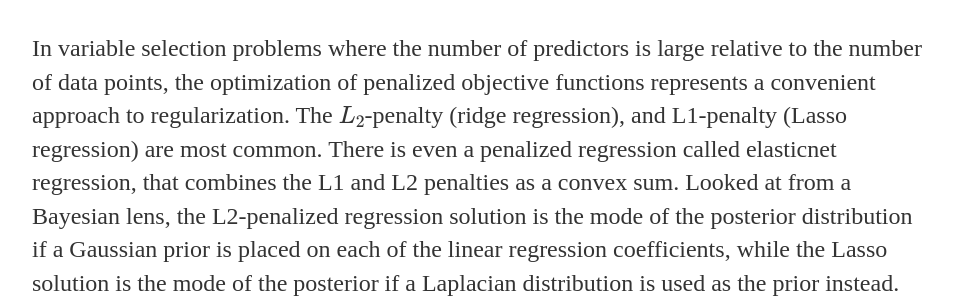
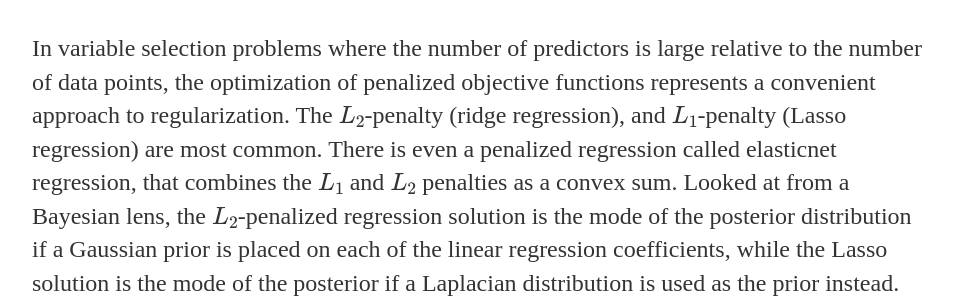
Before and after one commit to bayesianobserver/bayesianobserver.github.io, a Jekyll site: the page built from _posts/2021-01-24-spike-and-slab-priors.md, in a window 1280 px wide. Shown: the part 223-530 px from the top of the page, without its empty margins (160-1113 px from the left). Built offline with Jekyll 4.4.1, drawn with Linux system fonts in a browser that asks for light colours; formulas are drawn with MathJax 3; a script that is not in the unit is left out; some of the changed text lies outside the part shown.

Commit message:
Update 2021-01-24-spike-and-slab-priors.md

```diff
--- a/_posts/2021-01-24-spike-and-slab-priors.md
+++ b/_posts/2021-01-24-spike-and-slab-priors.md
@@ -5,9 +5,11 @@
 mathjax: true
 ---
 
-In variable selection problems where the number of predictors is large relative to the number of data points, the optimization of penalized objective functions represents a convenient approach to regularization. The $L_2$-penalty (ridge regression), and L1-penalty (Lasso regression) are most common. There is even a penalized regression called elasticnet regression, that combines the L1 and L2 penalties as a convex sum. Looked at from a Bayesian lens, the L2-penalized regression solution is the mode of the posterior distribution if a Gaussian prior is placed on each of the linear regression coefficients, while the Lasso solution is the mode of the posterior if a Laplacian distribution is used as the prior instead. The Laplacian distribution, being non-differentiable at 0, is peakier than the Gaussian distribution, and as a result it results in a sparse solution.
+In variable selection problems where the number of predictors is large relative to the number of data points, the optimization of penalized objective functions represents a convenient approach to regularization. The $L_2$-penalty (ridge regression), and $L_1$-penalty (Lasso regression) are most common. There is even a penalized regression called elasticnet regression, that combines the $L_1$ and $L_2$ penalties as a convex sum. Looked at from a Bayesian lens, the $L_2$-penalized regression solution is the mode of the posterior distribution if a Gaussian prior is placed on each of the linear regression coefficients, while the Lasso solution is the mode of the posterior if a Laplacian distribution is used as the prior instead. The Laplacian distribution, being non-differentiable at 0, is peakier than the Gaussian distribution, and as a result it results in a sparse solution.
 
-The Lasso or L1-penalty is really a relaxation to the original problem of variable selection, which requires a L0-penalty (the L0 norm of the coefficient vector is the number of non-zero coefficients). However, appending the L0 norm to the standard linear regression objective function destroys the convexity of the optimization problem. The L1-norm is the smallest norm that preserves convexity in the penalized objective function, while serving as a convenient relaxation to the L0 norm.
+![](/assets/spikeslab.png)
+
+The Lasso or $L_1$-penalty is really a relaxation to the original problem of variable selection, which requires a $L_0$-penalty (the $L_0$ norm of the coefficient vector is the number of non-zero coefficients). However, appending the $L_0$ norm to the standard linear regression objective function destroys the convexity of the optimization problem. The $L_1$-norm is the smallest norm that preserves convexity in the penalized objective function, while serving as a convenient relaxation to the $L_0$ norm.
 
 A spike-and-slab distribution is a mixture of two Gaussians, one that is very peaky (i.e. low variance - this is the spike) and another that is very broad (i.e. high variance - this is the slab).
 
```
